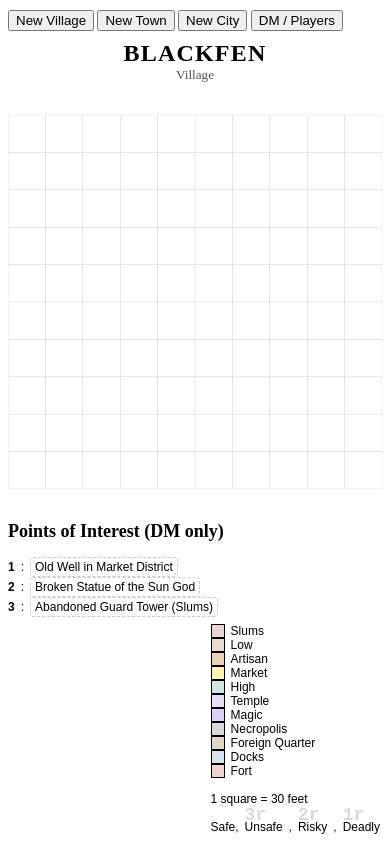
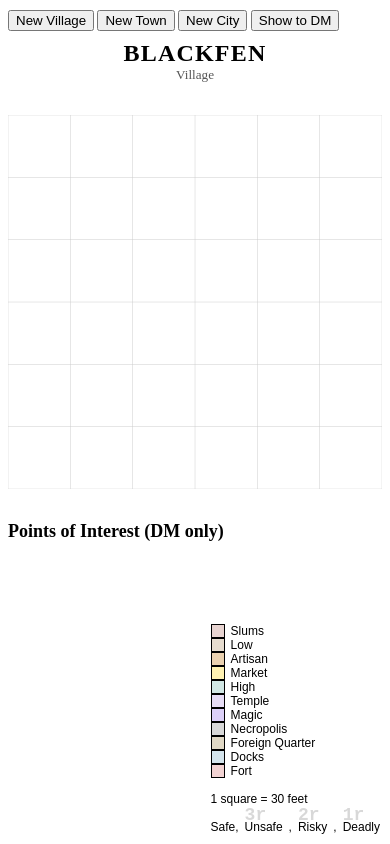
Before and after one commit to ebabel-eu/settlementmap, a website: page index.html in a window 390 px wide. Drawn offline with Linux system fonts and the light colour scheme; a web font is replaced by a local one.

Commit message:
Give more flexibility to the user

```diff
--- a/data.json
+++ b/data.json
@@ -316,24 +316,11 @@
     "Thornport"
   ],
   "gridSizes": {
-    "Village": 10,
-    "Town": 15,
-    "City": 26
+    "Village": 6,
+    "Town": 10,
+    "City": 15
   },
-  "allowedDistricts": {
-    "Village": [
-      "Low",
-      "Artisan",
-      "Market"
-    ],
-    "Town": [
-      "Low",
-      "Artisan",
-      "Market",
-      "Temple",
-      "Fort"
-    ],
-    "City": [
+  "districts": [
     "Slums",
     "Low",
     "Artisan",
@@ -347,4 +334,3 @@
     "Docks"
   ]
 }
-}
--- a/index.html
+++ b/index.html
@@ -20,7 +20,7 @@
     <button id="newVillageButton">New Village</button>
     <button id="newTownButton">New Town</button>
     <button id="newCityButton">New City</button>
-    <button id="toggleDangerButton">DM / Players</button>
+    <button id="toggleDangerButton">Show to DM</button>
   </nav>
 
   <main>
@@ -30,11 +30,7 @@
 
     <section id="poiList" aria-label="Points of Interest" style="display: block" role="region">
       <h2>Points of Interest (DM only)</h2>
-      <ul>
-        <li><strong>1</strong>: <span class="poi-text" contenteditable="true">Old Well in Market District</span></li>
-        <li><strong>2</strong>: <span class="poi-text" contenteditable="true">Broken Statue of the Sun God</span></li>
-        <li><strong>3</strong>: <span class="poi-text" contenteditable="true">Abandoned Guard Tower (Slums)</span></li>
-      </ul>
+      <ul></ul>
     </section>
   </main>
 
--- a/settlementmap.js
+++ b/settlementmap.js
@@ -17,6 +17,8 @@ function initApp(data) {
   const newTownBtn = document.getElementById("newTownButton");
   const newCityBtn = document.getElementById("newCityButton");
   const customMenu = document.getElementById("customMenu");
+  const toggleDangerBtn = document.getElementById("toggleDangerButton");
+  const poiSection = document.getElementById("poiList");
 
   const namePools = {
     Village: data.villageNames,
@@ -73,25 +75,42 @@ function initApp(data) {
     }
   }
 
-
   function drawGrid() {
     const cellSize = canvas.width / gridCount;
     ctx.clearRect(0, 0, canvas.width, canvas.height);
 
-    for (const [key, { district }] of cellMap.entries()) {
+    for (const [key, { district, poi }] of cellMap.entries()) {
       const [x, y] = key.split(',').map(Number);
+      const cellX = x * cellSize;
+      const cellY = y * cellSize;
+
       ctx.fillStyle = getDistrictColour(district);
-      ctx.fillRect(x * cellSize, y * cellSize, cellSize, cellSize);
+      ctx.fillRect(cellX, cellY, cellSize, cellSize);
 
-      // Draw cell number
+      // Draw text (number, district, PoI)
       const cellNumber = y * gridCount + x + 1;
       ctx.fillStyle = "#222";
-      ctx.font = `${Math.floor(cellSize * 0.4)}px sans-serif`;
       ctx.textAlign = "center";
+
+      const fontSize = Math.floor(cellSize * 0.2);
+      ctx.font = `${fontSize}px sans-serif`;
+
+      // Number - top
+      ctx.textBaseline = "top";
+      ctx.fillText(`${cellNumber}`, cellX + cellSize / 2, cellY + 2);
+
+      // District - middle
       ctx.textBaseline = "middle";
-      ctx.fillText(cellNumber, x * cellSize + cellSize / 2, y * cellSize + cellSize / 2);
+      ctx.fillText(district, cellX + cellSize / 2, cellY + cellSize / 2);
+
+      // PoI - bottom
+      if (poi) {
+        ctx.textBaseline = "bottom";
+        ctx.fillText("PoI", cellX + cellSize / 2, cellY + cellSize - 2);
+      }
     }
 
+    // Grid lines
     ctx.strokeStyle = '#ccc';
     ctx.lineWidth = 1;
 
@@ -136,9 +155,8 @@ function initApp(data) {
     currentClick = { x, y };
 
     customMenu.innerHTML = "";
-    const recommended = allowedDistricts[currentSettlementType];
 
-    for (const district of recommended) {
+    for (const district of data.districts) {
       const li = document.createElement("li");
       li.textContent = district;
       li.style.cursor = "pointer";
@@ -175,6 +193,25 @@ function initApp(data) {
     };
     customMenu.appendChild(customLi);
 
+    // Divider
+    const divider2 = document.createElement("li");
+    divider2.textContent = "────────────";
+    customMenu.appendChild(divider2);
+
+    // Clear cell option
+    const clearLi = document.createElement("li");
+    clearLi.textContent = "Clear cell";
+    clearLi.style.cursor = "pointer";
+    clearLi.style.color = "#a00";
+    clearLi.onclick = () => {
+      const key = `${x},${y}`;
+      cellMap.delete(key);
+      drawGrid();
+      updatePoiList();
+      hideMenu();
+    };
+    customMenu.appendChild(clearLi);
+
     customMenu.style.left = `${e.clientX}px`;
     customMenu.style.top = `${e.clientY}px`;
     customMenu.style.display = "block";
@@ -201,6 +238,11 @@ function initApp(data) {
   newVillageBtn.addEventListener("click", () => generateEmptySettlement("Village"));
   newTownBtn.addEventListener("click", () => generateEmptySettlement("Town"));
   newCityBtn.addEventListener("click", () => generateEmptySettlement("City"));
+  toggleDangerBtn.addEventListener("click", () => {
+    const visible = poiSection.style.display !== "none";
+    poiSection.style.display = visible ? "none" : "block";
+    toggleDangerBtn.textContent = visible ? "Show to Players" : "Show to DM";
+  });
 
   generateEmptySettlement("Village"); // start with default
 }
```
Lines whose indentation alone changed are shown as unchanged.
